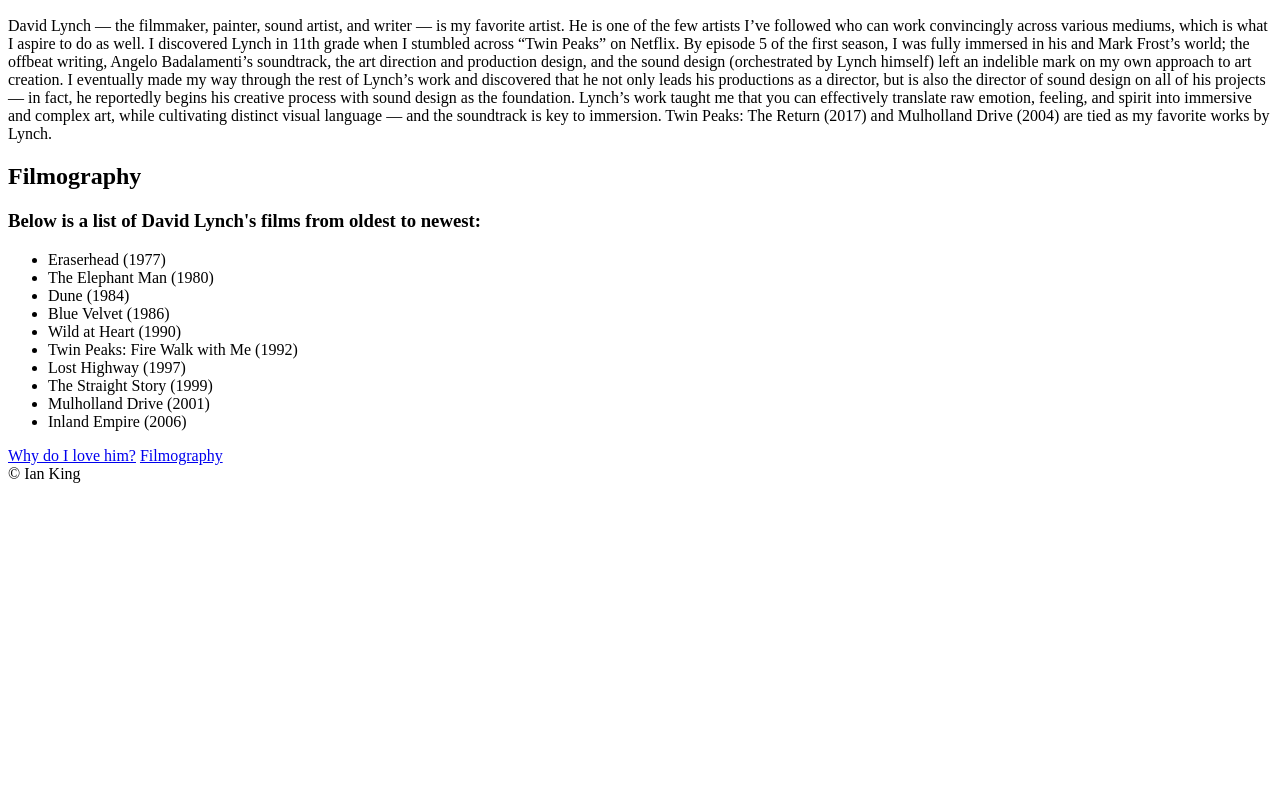
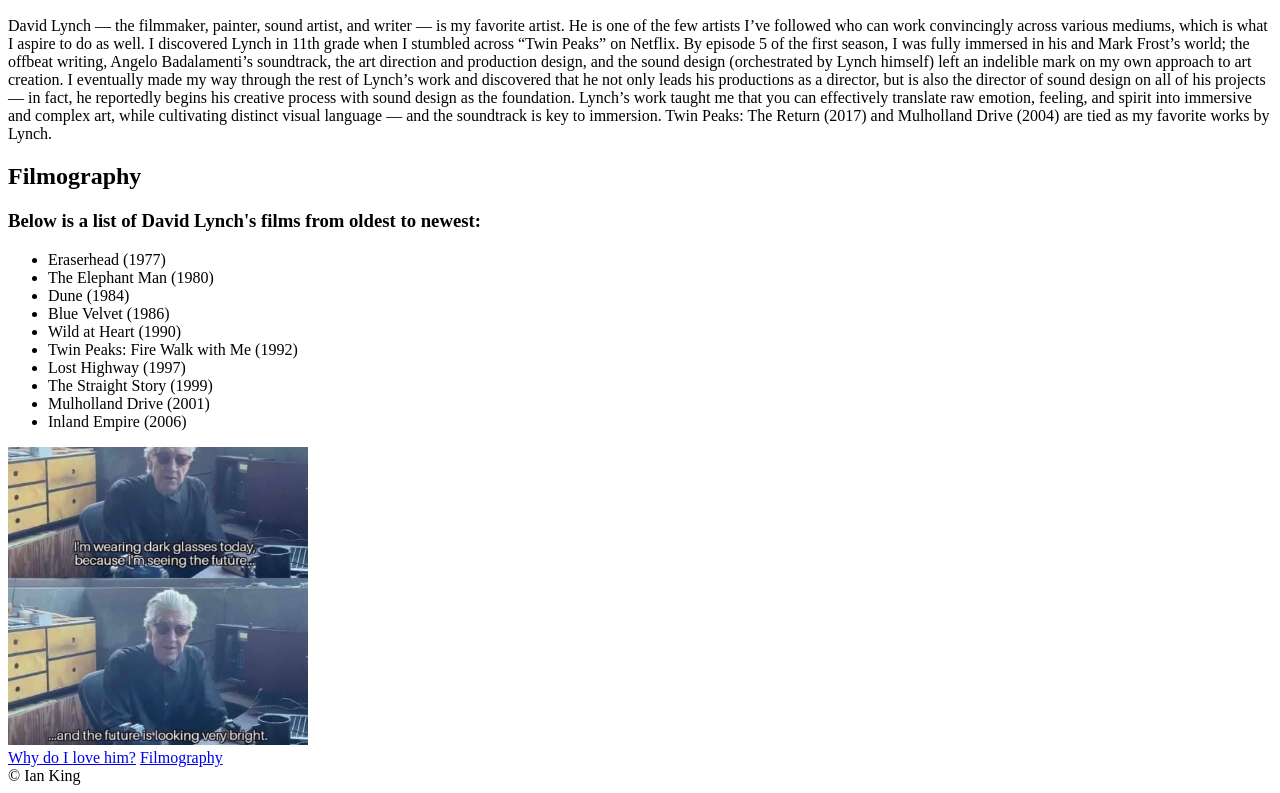
Before and after one commit to m1crckt/m3-hw3-king-ian, a plain HTML site: page index.html in a window 1280 px wide. Shown: the part 511-1304 px from the top of the page. Before the commit the page ends 1002 px from the top, so only its background shows below. Drawn offline with Linux system fonts and the light colour scheme.

Commit message:
new image added

```diff
--- a/index.html
+++ b/index.html
@@ -44,6 +44,7 @@
                 <li>Mulholland Drive (2001)</li>
                 <li>Inland Empire (2006)</li>
             </ul>
+            <img src="https://raw.githubusercontent.com/m1crckt/m3-hw3-king-ian/refs/heads/main/IMG_6708.jpg" alt="David Lynch wearing shades and talking about the future" width="300px">
         </section>
         <aside>
             <a href="#anchor1">Why do I love him?</a>
```
